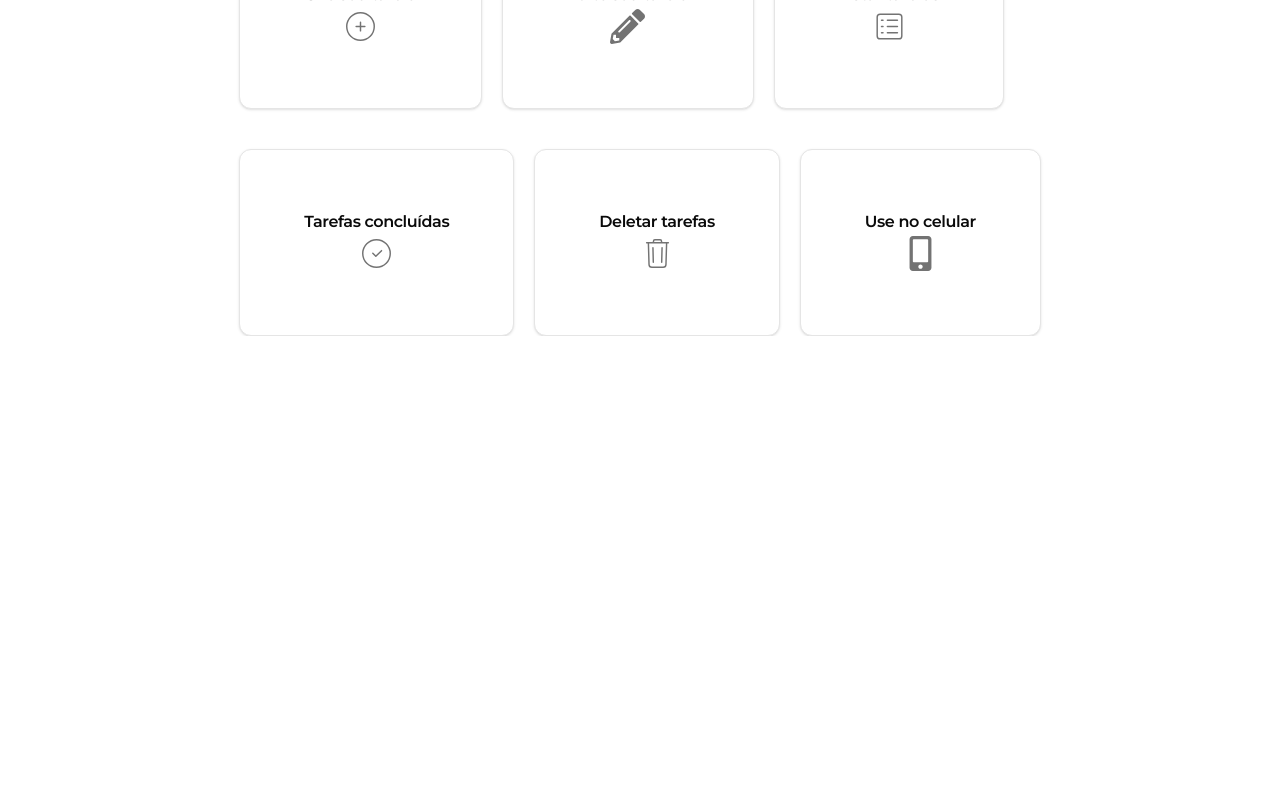
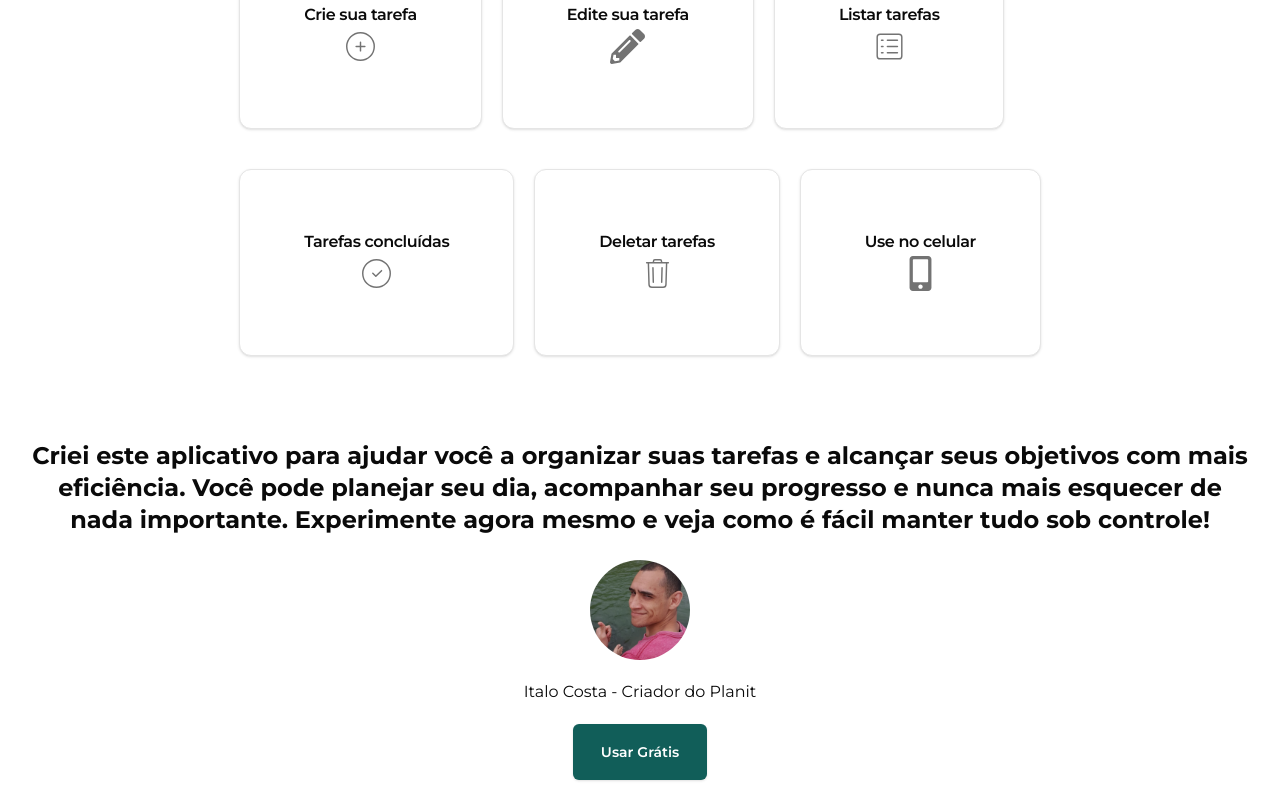
Before and after one commit to ItaloCosta-dev/planit, a Next.js app: page / in a window 1280 px wide. Shown: the part 1103-1903 px from the top of the page. Before the commit the page ends 1439 px from the top, so only its background shows below. Built offline with nearby package versions, Linux system fonts and the light colour scheme.

Commit message:
feat: inserido o componente com comentário do desenvolvedor.

```diff
--- /dev/null
+++ b/app/Landing_page/components/devComment.tsx
@@ -0,0 +1,29 @@
+import { Button } from "@/components/ui/button";
+import Image from "next/image";
+
+const DevComment = () => {
+  return (
+    <div className="flex flex-col justify-center items-center gap-5 mt-10 p-5">
+      <h1 className="text-center text-2xl font-bold p-1">
+        Criei este aplicativo para ajudar você a organizar suas tarefas e
+        alcançar seus objetivos com mais eficiência. Você pode planejar seu dia,
+        acompanhar seu progresso e nunca mais esquecer de nada importante.
+        Experimente agora mesmo e veja como é fácil manter tudo sob controle!
+      </h1>
+      <Image
+        src="/profile.png"
+        alt="Logo Planit"
+        width={100}
+        height={100}
+        className="rounded-full"
+      />
+
+      <p>Italo Costa - Criador do Planit</p>
+      <Button className="bg-teal-800 hover:bg-teal-400 hover:text-black text-white font-semibold p-7">
+        Usar Grátis
+      </Button>
+    </div>
+  );
+};
+
+export default DevComment;
--- a/app/Landing_page/components/features.tsx
+++ b/app/Landing_page/components/features.tsx
@@ -14,7 +14,7 @@ import {
 
 const Features = () => {
   return (
-    <div className="flex flex-col justify-center items-center gap-5 mt-10">
+    <div className="flex flex-col justify-center items-center gap-5 mt-10 p-5">
       <h1 className="font-bold text-2xl text-teal-800">
         Como o Planit te ajuda?
       </h1>
--- a/app/page.tsx
+++ b/app/page.tsx
@@ -1,5 +1,6 @@
 // Landing Page
 
+import DevComment from "./Landing_page/components/devComment";
 import Features from "./Landing_page/components/features";
 import Header from "./Landing_page/components/header";
 import Macbook from "./Landing_page/components/macbook";
@@ -10,6 +11,7 @@ const Home = () => {
       <Header />
       <Macbook />
       <Features />
+      <DevComment />
     </>
   );
 };
--- /dev/null
+++ b/components/ui/avatar.tsx
@@ -0,0 +1,50 @@
+"use client"
+
+import * as React from "react"
+import * as AvatarPrimitive from "@radix-ui/react-avatar"
+
+import { cn } from "@/lib/utils"
+
+const Avatar = React.forwardRef<
+  React.ElementRef<typeof AvatarPrimitive.Root>,
+  React.ComponentPropsWithoutRef<typeof AvatarPrimitive.Root>
+>(({ className, ...props }, ref) => (
+  <AvatarPrimitive.Root
+    ref={ref}
+    className={cn(
+      "relative flex h-10 w-10 shrink-0 overflow-hidden rounded-full",
+      className
+    )}
+    {...props}
+  />
+))
+Avatar.displayName = AvatarPrimitive.Root.displayName
+
+const AvatarImage = React.forwardRef<
+  React.ElementRef<typeof AvatarPrimitive.Image>,
+  React.ComponentPropsWithoutRef<typeof AvatarPrimitive.Image>
+>(({ className, ...props }, ref) => (
+  <AvatarPrimitive.Image
+    ref={ref}
+    className={cn("aspect-square h-full w-full", className)}
+    {...props}
+  />
+))
+AvatarImage.displayName = AvatarPrimitive.Image.displayName
+
+const AvatarFallback = React.forwardRef<
+  React.ElementRef<typeof AvatarPrimitive.Fallback>,
+  React.ComponentPropsWithoutRef<typeof AvatarPrimitive.Fallback>
+>(({ className, ...props }, ref) => (
+  <AvatarPrimitive.Fallback
+    ref={ref}
+    className={cn(
+      "flex h-full w-full items-center justify-center rounded-full bg-muted",
+      className
+    )}
+    {...props}
+  />
+))
+AvatarFallback.displayName = AvatarPrimitive.Fallback.displayName
+
+export { Avatar, AvatarImage, AvatarFallback }
--- a/package.json
+++ b/package.json
@@ -9,6 +9,7 @@
     "lint": "next lint"
   },
   "dependencies": {
+    "@radix-ui/react-avatar": "^1.1.2",
     "@radix-ui/react-slot": "^1.1.1",
     "class-variance-authority": "^0.7.1",
     "clsx": "^2.1.1",
```
Also changed, not shown: public/profile.png (added), 1 other file (tests, documents, lock files or other folders).
